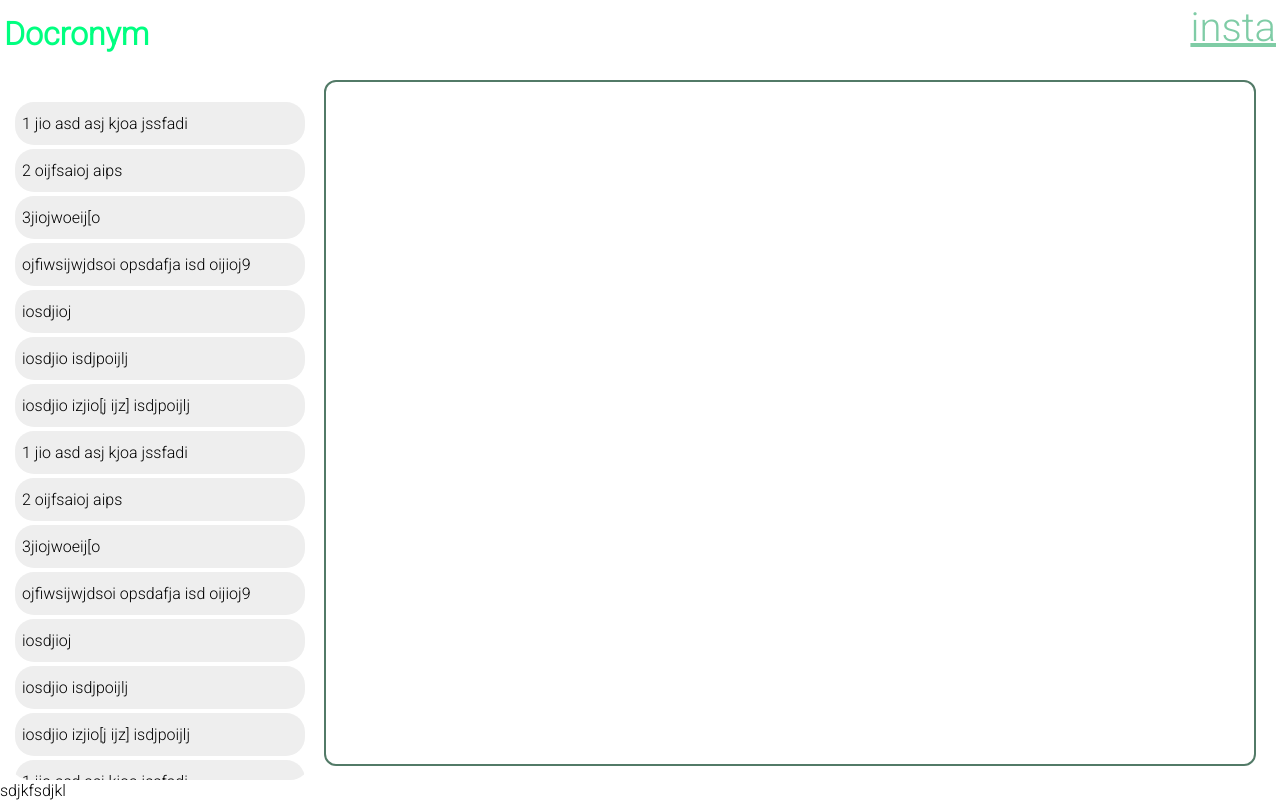
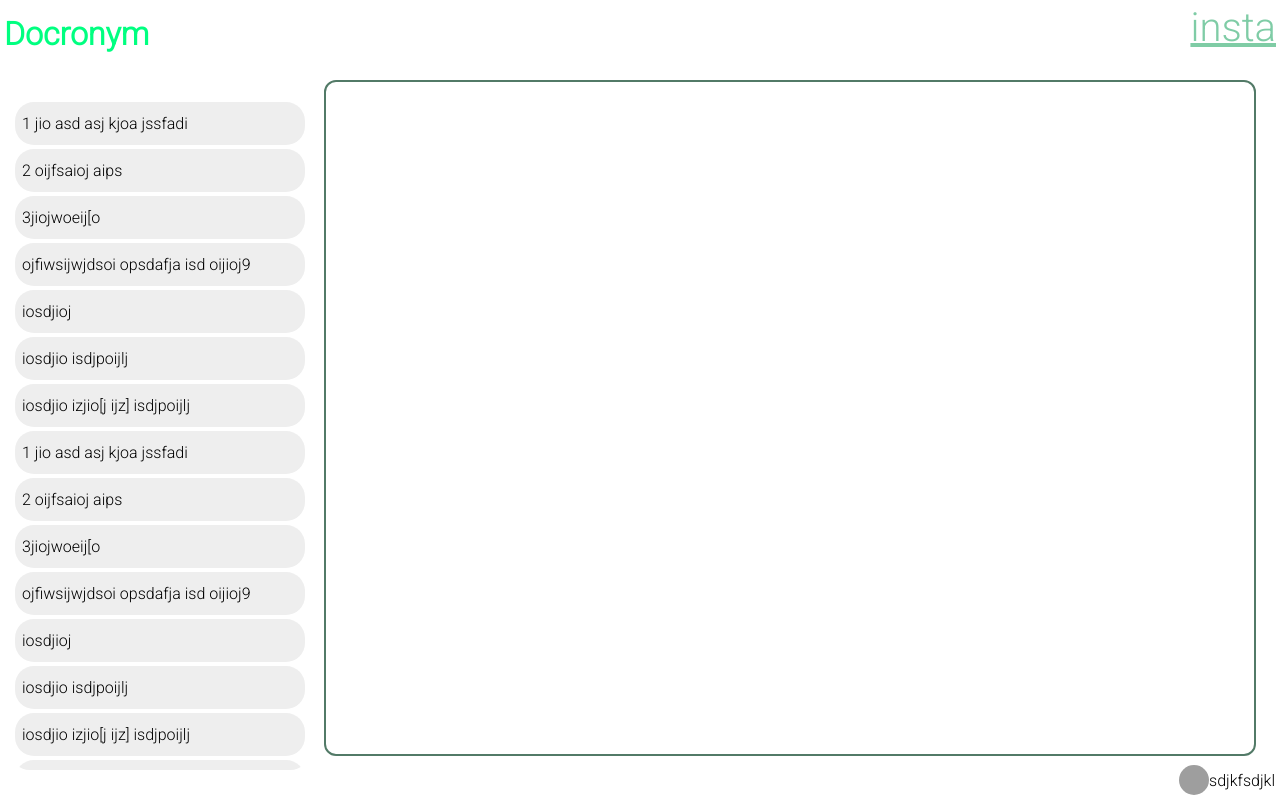
Before and after one commit to va9iff/Docronym, a plain HTML site: page index.html in a window 1280 px wide. Drawn offline with Linux system fonts and the light colour scheme; grey boxes are pictures that could not be loaded.

Commit message:
change bot part

```diff
--- a/Docronym.css
+++ b/Docronym.css
@@ -57,8 +57,8 @@
   list-style-type: none;
 }
 #Dlist h3:hover {
-  background-color: #00ff80;
-  transition: 400ms;
+  background-color: hsl(150, 100%, 70%);
+  transition: 200ms;
 }
 #Dlist h3 {
   transition: 400ms;
@@ -99,13 +99,26 @@ h1 {
   background-color: var(--see);
   display: flex;
   flex-direction: row;
-  height: calc(100vh - 100px);
+  height: calc(100vh - 110px);
   align-items: stretch;
 }
 
 #botpart {
+  /* opacity: 80%; */
+  font-weight: 100;
   position: absolute;
+  display: flex;
+  background-color: var(--see);
+  padding: 5px;
   bottom: 0px;
+  right: 0;
+  width: 100%;
+}
+#credits {
+  /* position: relative; */
+  display: flex;
+  background-color: var(--see);
+  margin-left: auto;
 }
 
 #main {
@@ -136,3 +149,13 @@ h1 {
   /* background: #555; */
   background: #00ff80;
 }
+
+#credits p {
+  align-self: center;
+}
+#credits img {
+  width: 30px;
+  height: 30px;
+  border-radius: 50%;
+  align-self: center;
+}
--- a/index.html
+++ b/index.html
@@ -67,7 +67,10 @@
         </div>
         <div id="content"></div>
       </div>
-      <div id="botpart">sdjkfsdjkl</div>
+    </div>
+    <div id="botpart">
+      <div id="credits"><img src="https://avatars.githubusercontent.com/u/79937912?v=4" alt="" />
+      <p>sdjkfsdjkl</p></div></div>
     </div>
     <script src="Docronym.js"></script>
   </body>
```
